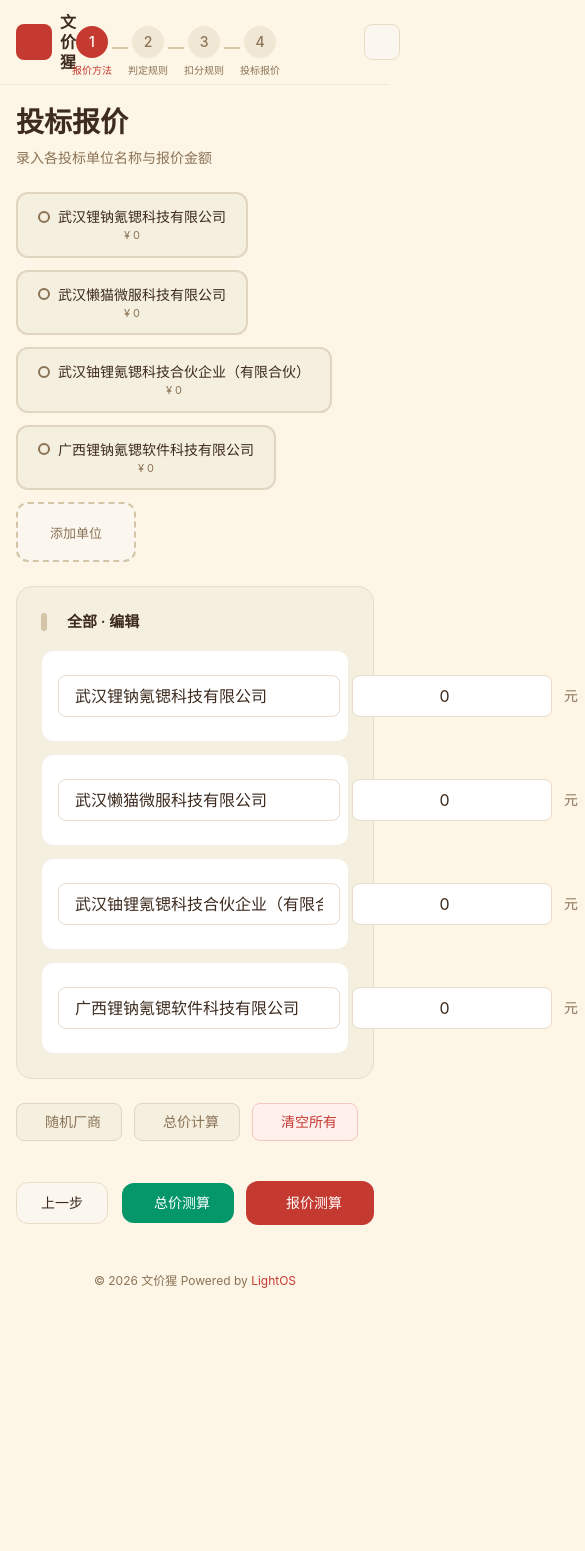
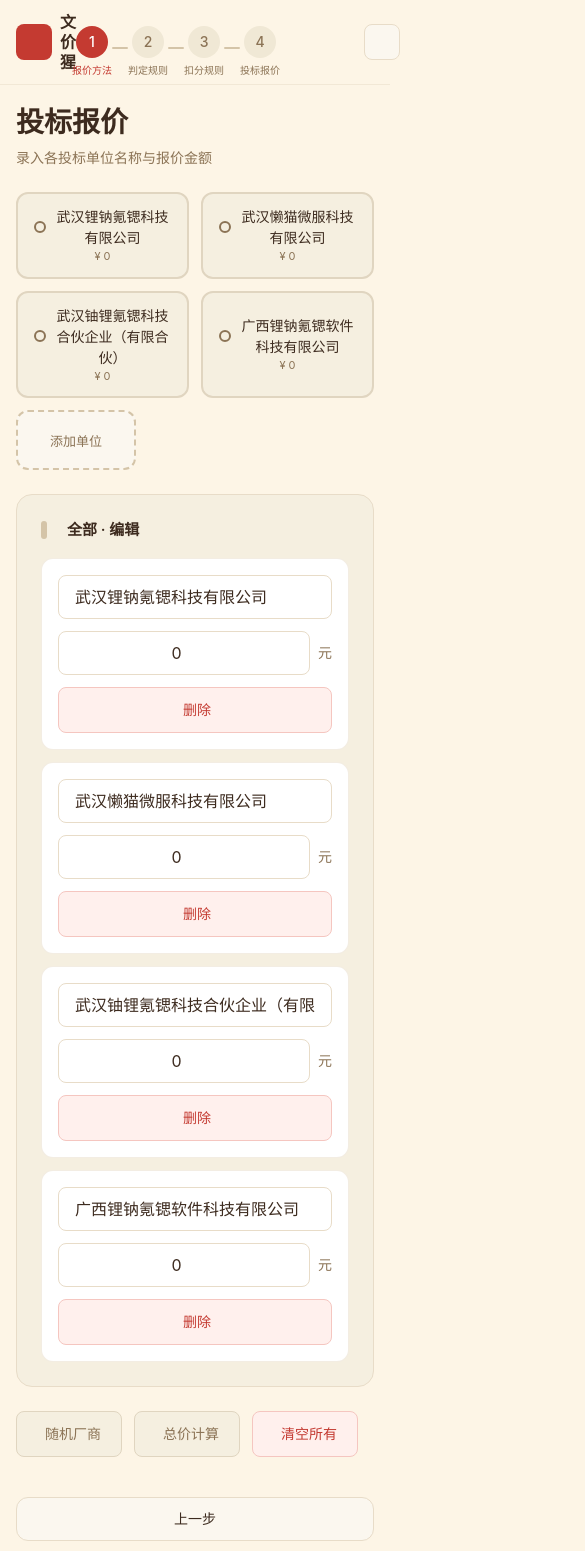
Before and after one commit to sikenali/bid-quotation, a React (Vite) app: page /bids in a window 390 px wide. Shown: the top 1551 px of the page, 585 px wide, since content can reach past the window. Before the commit the page ends 1305 px from the top, so only its background shows below. Built offline with nearby package versions, Linux system fonts and the light colour scheme.

Commit message:
feat: 移动端全面响应式布局适配（规则/报价/扣分/设置/弹窗/触控）

```diff
--- a/src/components/BidInput.tsx
+++ b/src/components/BidInput.tsx
@@ -64,7 +64,7 @@ export default function BidInput() {
           <button
             key={unit.id}
             onClick={() => setActiveUnitId(unit.id === activeUnitId ? null : unit.id)}
-            className={`flex flex-col items-center justify-center px-5 py-3 rounded-xl min-w-[140px] transition-all border-2 ${
+            className={`flex flex-col items-center justify-center px-4 py-3 rounded-xl min-w-[120px] sm:min-w-[140px] transition-all border-2 flex-1 sm:flex-none ${
               unit.id === activeUnitId
                 ? 'bg-[#C43A31] text-white border-[#C43A31] shadow-sm'
                 : isDark
@@ -116,7 +116,7 @@ export default function BidInput() {
             {bidUnits.map((unit) => (
               <div
                 key={unit.id}
-                className={`flex items-center gap-3 p-4 rounded-xl border transition-colors ${
+                className={`flex items-center gap-3 p-4 rounded-xl border transition-colors flex-col sm:flex-row ${
                   unit.id === activeUnitId
                     ? isDark
                       ? 'bg-[#252525] border-[#C43A31]/40 ring-1 ring-[#C43A31]/20'
@@ -131,19 +131,21 @@ export default function BidInput() {
                   value={unit.name}
                   onChange={(e) => handleChange(unit.id, 'name', e.target.value)}
                   placeholder="单位名称"
-                  className={`input-field flex-1 ${isDark ? 'bg-[#252525] border-[#3D3D3D] text-[#F2EDE4]' : ''}`}
+                  className={`input-field w-full sm:flex-1 ${isDark ? 'bg-[#252525] border-[#3D3D3D] text-[#F2EDE4]' : ''}`}
                 />
+                <div className="flex items-center gap-2 w-full sm:w-auto">
                   <input
                     type="number"
                     value={unit.price}
                     onChange={(e) => handleChange(unit.id, 'price', parseFloat(e.target.value) || 0)}
                     placeholder="报价金额"
-                  className={`input-field w-[200px] text-center ${isDark ? 'bg-[#252525] border-[#3D3D3D] text-[#F2EDE4]' : ''}`}
+                    className={`input-field w-full sm:w-[200px] text-center ${isDark ? 'bg-[#252525] border-[#3D3D3D] text-[#F2EDE4]' : ''}`}
                   />
-                <span className={`text-sm font-medium ${isDark ? 'text-[#C0B098]' : 'text-text-secondary'}`}>元</span>
+                  <span className={`text-sm font-medium whitespace-nowrap ${isDark ? 'text-[#C0B098]' : 'text-text-secondary'}`}>元</span>
+                </div>
                 <button
                   onClick={() => removeBidUnit(unit.id)}
-                  className="px-4 py-2 bg-[#FFF0ED] border border-[#F5C6C0] rounded-lg text-[#C43A31] text-sm font-medium hover:bg-[#FFE0DC] transition-colors flex items-center gap-1"
+                  className="px-4 py-3 sm:py-2 bg-[#FFF0ED] border border-[#F5C6C0] rounded-lg text-[#C43A31] text-sm font-medium hover:bg-[#FFE0DC] transition-colors flex items-center gap-1 min-h-[44px] w-full sm:w-auto justify-center"
                   aria-label="删除"
                 >
                   <i className="ri-delete-bin-line"></i>
@@ -156,10 +158,10 @@ export default function BidInput() {
       </div>
 
       {/* 快捷操作区 */}
-      <div className="flex items-center gap-3">
+      <div className="flex items-center gap-3 flex-wrap sm:flex-nowrap">
         <button
           onClick={() => setShowRandomModal(true)}
-          className={`px-5 py-2 rounded-lg text-sm flex items-center gap-2 transition-colors ${
+          className={`px-5 py-3 sm:py-2 rounded-lg text-sm flex items-center gap-2 min-h-[44px] transition-colors ${
             isDark
               ? 'bg-[#2D2D2D] border border-[#3D3D3D] text-[#C0B098] hover:text-[#F2EDE4] hover:border-[#C43A31]/50'
               : 'bg-[#F5EFE0] border border-[#E0D5C0] text-text-secondary hover:text-[#C43A31] hover:border-[#C43A31]'
@@ -170,7 +172,7 @@ export default function BidInput() {
         </button>
         <button
           onClick={() => openScoreModal()}
-          className={`px-5 py-2 rounded-lg text-sm flex items-center gap-2 transition-colors ${
+          className={`px-5 py-3 sm:py-2 rounded-lg text-sm flex items-center gap-2 min-h-[44px] transition-colors ${
             isDark
               ? 'bg-[#2D2D2D] border border-[#3D3D3D] text-[#C0B098] hover:text-[#F2EDE4] hover:border-[#C43A31]/50'
               : 'bg-[#F5EFE0] border border-[#E0D5C0] text-text-secondary hover:text-[#C43A31] hover:border-[#C43A31]'
@@ -181,7 +183,7 @@ export default function BidInput() {
         </button>
         <button
           onClick={clearBidUnits}
-          className="px-5 py-2 bg-[#FFF0ED] border border-[#F5C6C0] rounded-lg text-[#C43A31] text-sm hover:bg-[#FFE0DC] transition-colors flex items-center gap-2"
+          className="px-5 py-3 sm:py-2 bg-[#FFF0ED] border border-[#F5C6C0] rounded-lg text-[#C43A31] text-sm hover:bg-[#FFE0DC] transition-colors flex items-center gap-2 min-h-[44px]"
         >
           <i className="ri-delete-bin-line"></i>
           清空所有
@@ -191,7 +193,7 @@ export default function BidInput() {
       {/* 随机厂商弹窗 */}
       {showRandomModal && (
         <div className="fixed inset-0 bg-black/50 flex items-center justify-center z-50" onClick={() => setShowRandomModal(false)}>
-          <div className={`rounded-xl p-6 w-96 max-h-[80vh] overflow-y-auto ${isDark ? 'bg-[#2D2D2D]' : 'bg-white'}`} onClick={(e) => e.stopPropagation()}>
+          <div className={`rounded-xl p-6 w-full max-w-md mx-4 sm:mx-auto mobile-modal sm:rounded-xl sm:max-w-md ${isDark ? 'bg-[#2D2D2D]' : 'bg-white'}`} onClick={(e) => e.stopPropagation()}>
             <div className="flex items-center justify-between mb-4">
               <div>
                 <span className={`font-semibold text-lg ${isDark ? 'text-[#F2EDE4]' : 'text-text'}`}>随机厂商</span>
@@ -249,7 +251,7 @@ export default function BidInput() {
       {/* 报价解析 / 测算得分弹窗 */}
       {showScoreModal && (
         <div className="fixed inset-0 bg-black/50 flex items-center justify-center z-50" onClick={() => setShowScoreModal(false)}>
-          <div className={`rounded-xl p-6 w-[720px] max-h-[80vh] overflow-y-auto ${isDark ? 'bg-[#2D2D2D]' : 'bg-white'}`} onClick={(e) => e.stopPropagation()}>
+          <div className={`rounded-xl p-6 w-full max-w-[720px] mx-4 sm:mx-auto max-h-[80vh] overflow-y-auto mobile-modal sm:rounded-xl sm:max-w-[720px] ${isDark ? 'bg-[#2D2D2D]' : 'bg-white'}`} onClick={(e) => e.stopPropagation()}>
             <div className="flex items-center justify-between mb-4">
               <div>
                 <span className={`font-semibold text-lg ${isDark ? 'text-[#F2EDE4]' : 'text-text'}`}>总价计算</span>
--- a/src/components/RankingTable.tsx
+++ b/src/components/RankingTable.tsx
@@ -57,7 +57,7 @@ export default function RankingTable({ result, includeTotalScores = false }: Pro
         </div>
       </div>
 
-      <div className="overflow-x-auto">
+      <div className="overflow-x-auto mobile-scroll-table">
         <table className="w-full text-sm">
           <thead>
             <tr className={`border-t border-b ${isDark ? 'border-[#3D3D3D] bg-[#252525]' : 'border-[#E8DCC8] bg-white'}`}>
--- a/src/components/RuleManager.tsx
+++ b/src/components/RuleManager.tsx
@@ -68,7 +68,7 @@ export default function RuleManager() {
             <button
               key={rule.id}
               onClick={() => setActiveRuleId(rule.id === activeRuleId ? null : rule.id)}
-              className={`relative p-5 rounded-xl border-2 text-left transition-all duration-200 w-[292px] ${
+              className={`relative p-5 rounded-xl border-2 text-left transition-all duration-200 w-full sm:w-[292px] flex-shrink-0 sm:flex-shrink ${
                 isActive
                   ? 'border-[#C43A31] bg-white shadow-sm'
                   : isDark
--- a/src/components/SummaryCards.tsx
+++ b/src/components/SummaryCards.tsx
@@ -29,7 +29,7 @@ export default function SummaryCards({ result, includeTotalScores = false }: Pro
   const allCards = [...cards, ...extraCards];
 
   return (
-    <div className="grid gap-4" style={{ gridTemplateColumns: `repeat(${allCards.length}, minmax(0, 1fr))` }}>
+    <div className="grid grid-cols-2 md:grid-cols-4 gap-4">
       {allCards.map((card) => (
         <div key={card.key} className={`rounded-xl p-5 flex items-center gap-4 border ${isDark ? 'bg-[#2D2D2D] border-[#3D3D3D]' : 'bg-[#F5EFE0] border-[#E8DCC8]'}`}>
           <div className={`w-12 h-12 rounded-lg flex items-center justify-center text-2xl ${card.bg}`}>
--- a/src/index.css
+++ b/src/index.css
@@ -127,4 +127,15 @@
     margin-top: auto !important;
     max-height: 90vh !important;
   }
+
+  .btn-primary, .btn-secondary {
+    min-height: 44px;
+    display: flex;
+    align-items: center;
+    justify-content: center;
+  }
+
+  .input-field {
+    min-height: 44px;
+  }
 }
--- a/src/pages/Step4BidInput.tsx
+++ b/src/pages/Step4BidInput.tsx
@@ -36,20 +36,20 @@ export default function Step4BidInput() {
 
       <BidInput />
 
-      <div className="flex items-center justify-between pt-4">
-        <button onClick={handlePrev} className="btn-secondary">
+      <div className="flex items-start justify-between pt-4 flex-col sm:flex-row gap-3 sm:gap-0">
+        <button onClick={handlePrev} className="btn-secondary w-full sm:w-auto">
           <i className="ri-arrow-left-line"></i>
           <span>上一步</span>
         </button>
-        <div className="flex items-center gap-3">
+        <div className="flex items-center gap-3 w-full sm:w-auto">
           <button
             onClick={handleTotalCalc}
-            className="px-6 py-2.5 bg-[#059669] hover:bg-[#047857] text-white rounded-xl text-sm font-medium transition-colors flex items-center gap-2"
+            className="flex-1 sm:flex-none px-6 py-2.5 bg-[#059669] hover:bg-[#047857] text-white rounded-xl text-sm font-medium transition-colors flex items-center gap-2 min-h-[44px]"
           >
             <i className="ri-calculator-line"></i>
             <span>总价测算</span>
           </button>
-          <button onClick={handlePriceCalc} className="btn-primary">
+          <button onClick={handlePriceCalc} className="flex-1 sm:flex-none btn-primary min-h-[44px]">
             <i className="ri-bar-chart-grouped-line"></i>
             <span>报价测算</span>
           </button>
```
Also changed, not shown: src/components/DeductionForm.tsx (+8 -8 lines), src/components/SettingsPanel.tsx (+21 -3 lines). Lines whose indentation alone changed are shown as unchanged.
